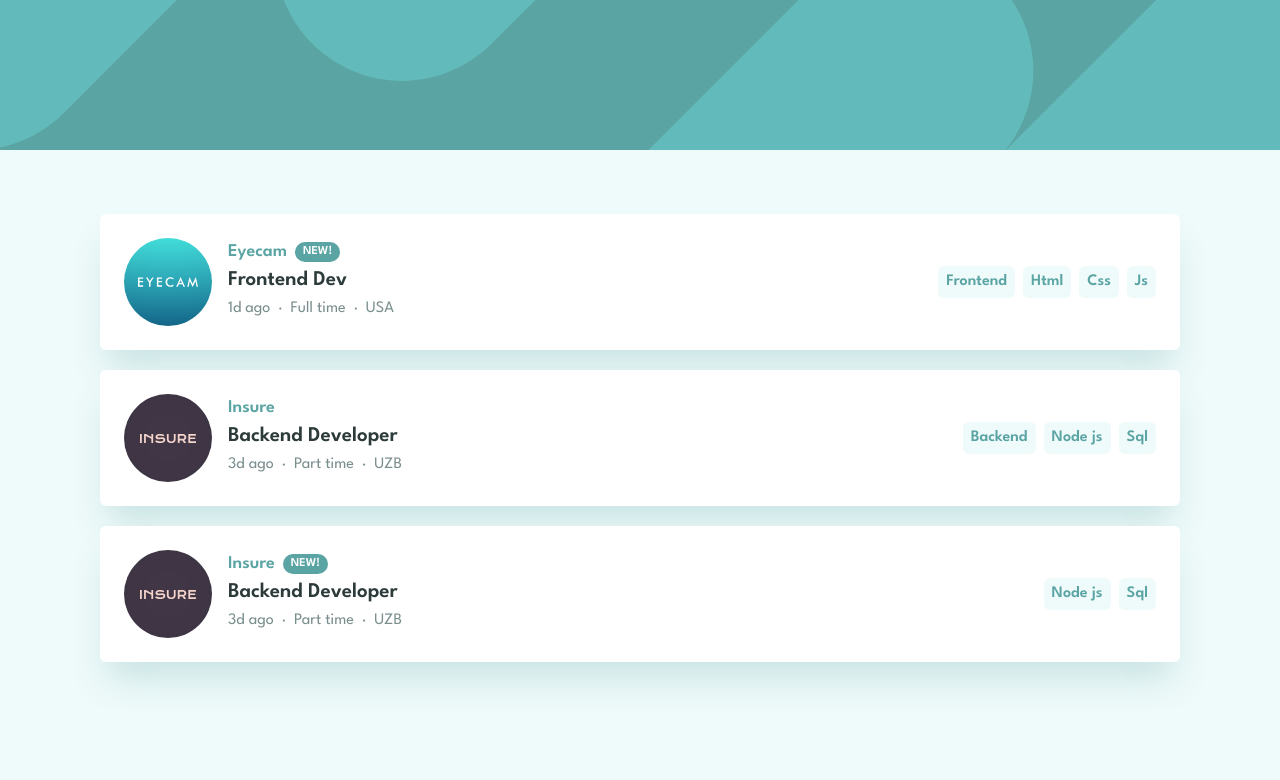
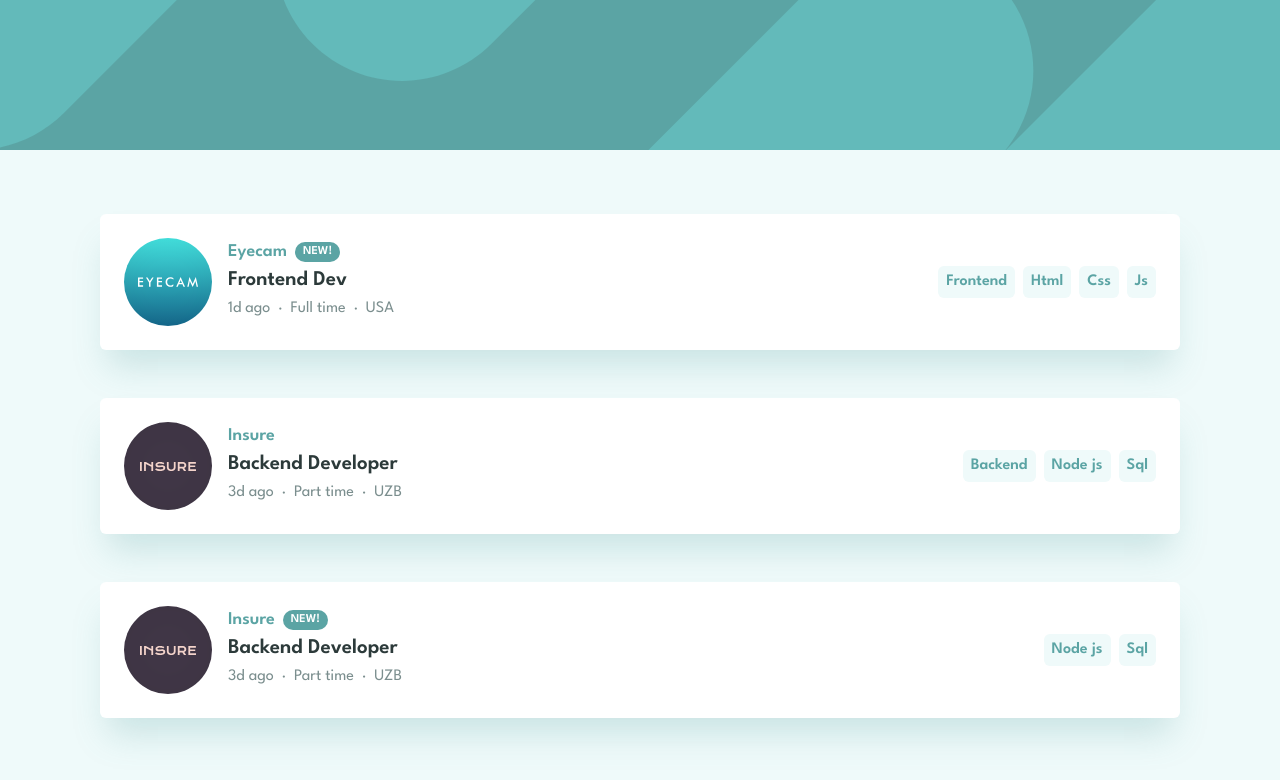
Before and after one commit to zaynlannister/jobs-listings, a React (Vite) app: page / in a window 1280 px wide. Shown: the top 780 px of the page. Built offline with nearby package versions, Linux system fonts and the light colour scheme.

Commit message:
feat: make vacancy section addaptive

```diff
--- a/src/components/Vacancy/VacancyContainer.tsx
+++ b/src/components/Vacancy/VacancyContainer.tsx
@@ -15,13 +15,13 @@ interface VacancyIterface {
 
 const VacancyContainer = (props: VacancyIterface) => {
   return (
-    <VacancyStyled className="bg-white flex justify-between items-center p-6 rounded-md">
+    <VacancyStyled className="bg-white flex justify-between items-center p-6 rounded-md relative vacancy">
       <div className="flex">
-        <div className="mr-4">
+        <div className="mr-4 vacancy__company-image">
           <img src={`/assets/images/${props.img}`} alt="img" />
         </div>
         <div>
-          <div className="flex gap-2 items-center">
+          <div className="flex gap-2 items-center vacancy__company-name">
             <p className="font-[600] text-[18px]">{props.company}</p>
             {props.isNew && (
               <p className="font-[600] bg-[#5ba4a4] text-[#ffff] text-[12px] rounded-full px-2 py-[1px]">
@@ -39,7 +39,7 @@ const VacancyContainer = (props: VacancyIterface) => {
           </div>
         </div>
       </div>
-      <div className="flex gap-2">
+      <div className="chips__container flex gap-2">
         {props.tags.map((item, index) => (
           <Chip key={index} tag={item} />
         ))}
@@ -50,6 +50,33 @@ const VacancyContainer = (props: VacancyIterface) => {
 
 const VacancyStyled = styled.div`
   box-shadow: 0 1.5rem 2rem -0.5rem rgba(91, 164, 164, 0.25);
+  @media (max-width: 850px) {
+    & {
+      display: block;
+    }
+    .chips__container {
+      border-top: 1px solid #ccc;
+      padding: 15px 0;
+      margin-left: 105px;
+    }
+  }
+  @media (max-width: 600px) {
+    .vacancy__company-image {
+      position: absolute;
+      top: -25px;
+
+      & img {
+        width: 50px;
+        height: 50px;
+      }
+    }
+    .vacancy__company-name {
+      padding-top: 10px;
+    }
+    .chips__container {
+      margin: 0;
+    }
+  }
 `;
 
 export default VacancyContainer;
--- a/src/components/Vacancy/VacancyList.tsx
+++ b/src/components/Vacancy/VacancyList.tsx
@@ -6,7 +6,7 @@ const VacancyList = () => {
   const jobsList = useSelector((state: RootState) => state.jobsSlice);
 
   return (
-    <div className="flex flex-col gap-5 mt-16">
+    <div className="flex flex-col gap-12 mt-16">
       {jobsList.jobs.map((item, index) => (
         <VacancyContainer key={index} {...item} />
       ))}
```
